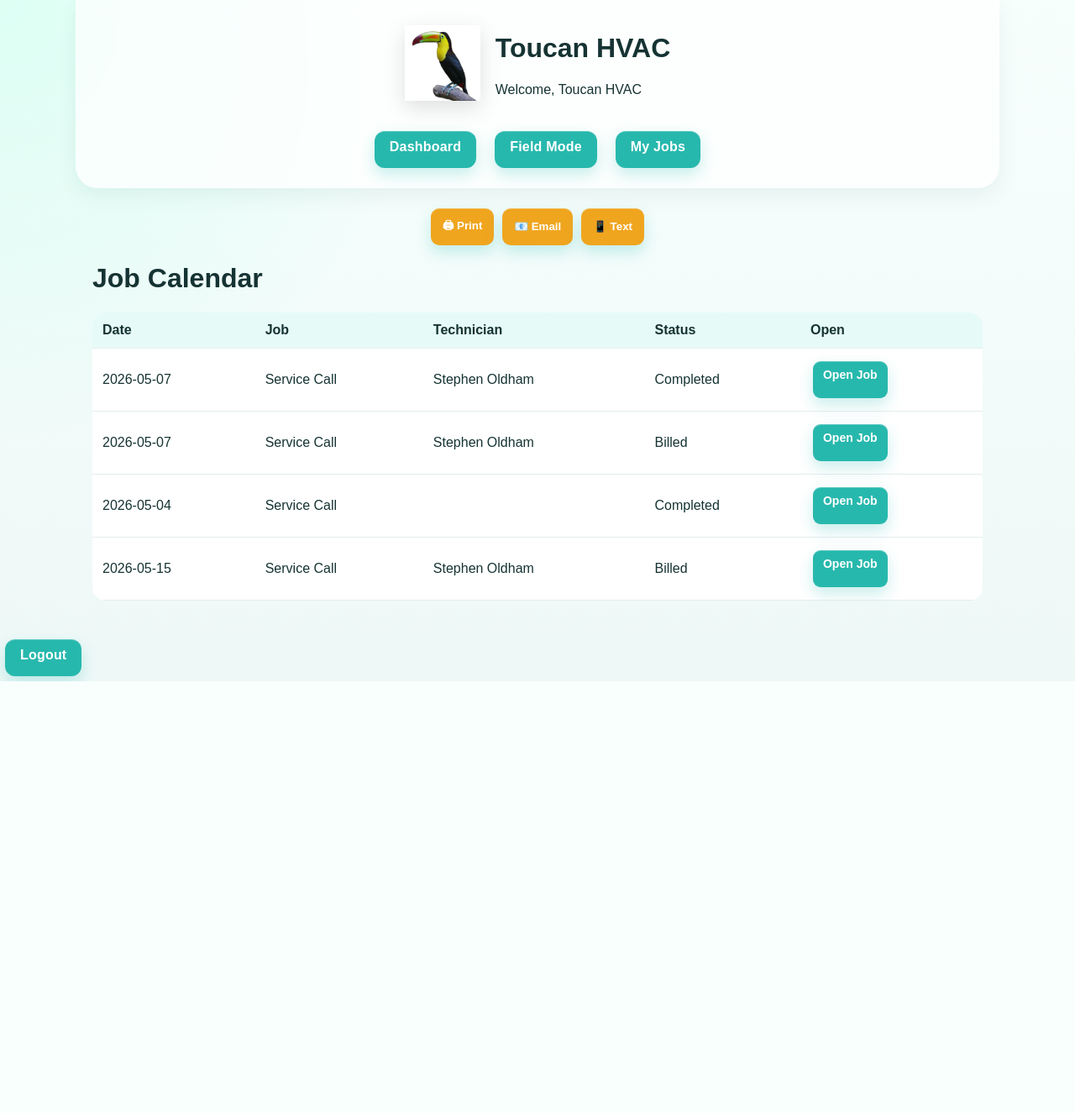
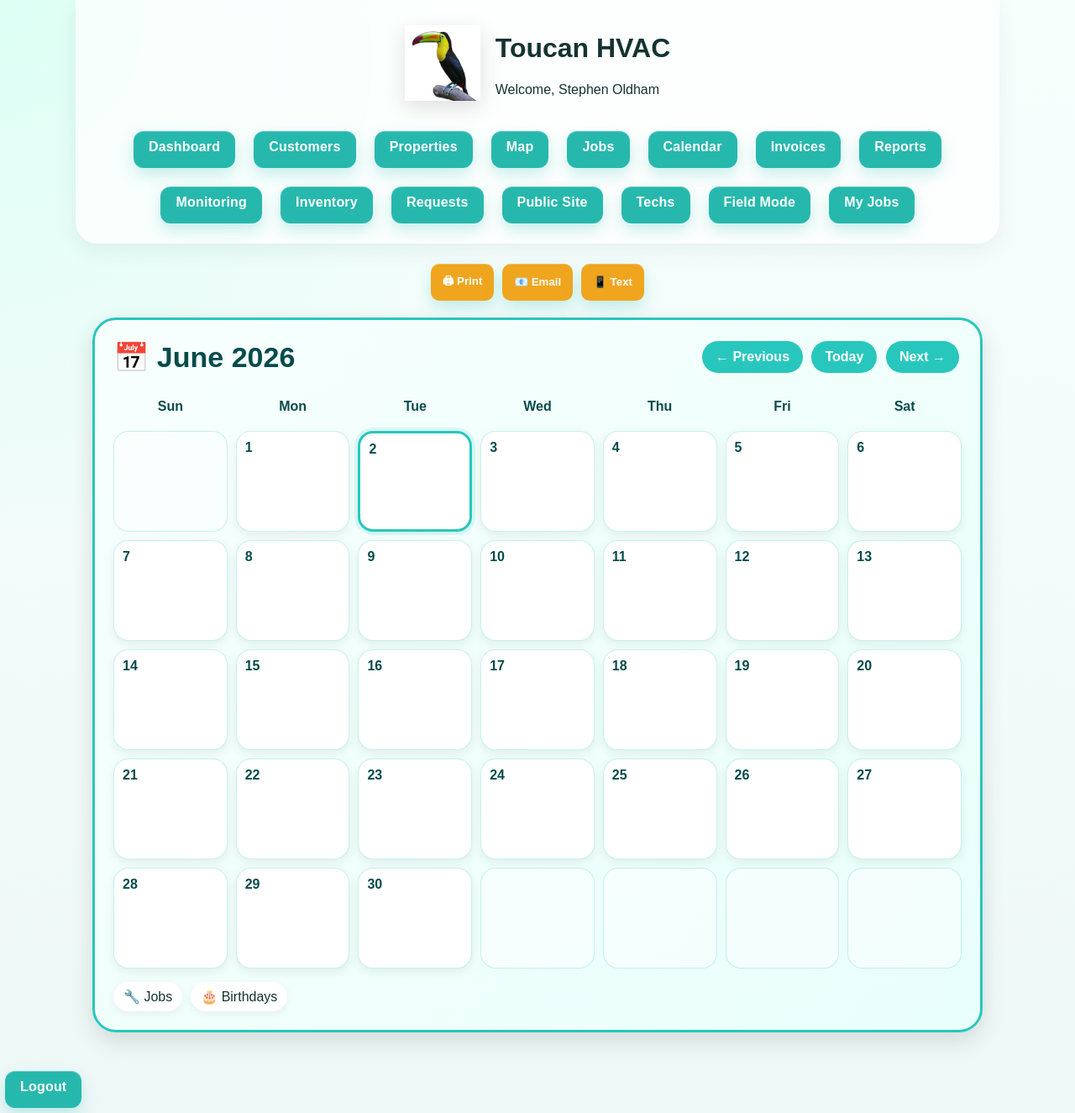
Before and after one commit to mroldham/toucan-hvac, a Flask app: page /calendar in a window 1280 px wide. Shown: the whole page at 84% size. Before the commit the page ends 811 px from the top, so only its background shows below. Run offline with Flask 3, Linux system fonts and the light colour scheme; a user stored in the database is signed in; data comes from the database, SQL or seed files in the repository.

Commit message:
Install pretty wall calendar

```diff
--- a/app.py
+++ b/app.py
@@ -993,11 +993,112 @@ def new_service_job():
 
 
 
+
 @app.route("/calendar")
 @login_required
 def calendar_view():
-    jobs = ServiceJob.query.all()
-    return render_template("calendar.html", jobs=jobs)
+    import calendar as pycal
+    from datetime import datetime, date
+
+    user = current_user()
+    today = date.today()
+
+    month = request.args.get("month", default=today.month, type=int)
+    year = request.args.get("year", default=today.year, type=int)
+
+    if month < 1:
+        month = 12
+        year -= 1
+    if month > 12:
+        month = 1
+        year += 1
+
+    prev_month = month - 1
+    prev_year = year
+    if prev_month < 1:
+        prev_month = 12
+        prev_year -= 1
+
+    next_month = month + 1
+    next_year = year
+    if next_month > 12:
+        next_month = 1
+        next_year += 1
+
+    cal = pycal.Calendar(firstweekday=6)
+    weeks = cal.monthdayscalendar(year, month)
+    events = {day: [] for week in weeks for day in week if day}
+
+    def parse_date(value):
+        if not value:
+            return None
+        if isinstance(value, datetime):
+            return value.date()
+        if isinstance(value, date):
+            return value
+        value = str(value).strip()
+        for fmt in ("%Y-%m-%d", "%m/%d/%Y", "%m-%d-%Y", "%Y-%m-%d %H:%M:%S"):
+            try:
+                return datetime.strptime(value[:19], fmt).date()
+            except Exception:
+                pass
+        return None
+
+    try:
+        jobs = ServiceJob.query.all()
+        for job in jobs:
+            job_date = None
+            for field in ["scheduled_date", "date", "service_date", "created_at"]:
+                job_date = parse_date(getattr(job, field, None))
+                if job_date:
+                    break
+
+            if job_date and job_date.year == year and job_date.month == month:
+                title = (
+                    getattr(job, "title", None)
+                    or getattr(job, "job_name", None)
+                    or getattr(job, "service_type", None)
+                    or getattr(job, "problem", None)
+                    or "Service Job"
+                )
+                events.setdefault(job_date.day, []).append({
+                    "type": "job",
+                    "label": "🔧 " + str(title),
+                    "link": "/service-jobs/" + str(job.id)
+                })
+    except Exception as e:
+        print("Calendar jobs error:", e)
+
+    try:
+        for c in Customer.query.all():
+            bday = parse_date(getattr(c, "birthday", None))
+            if bday and bday.month == month:
+                name = (str(getattr(c, "first_name", "") or "") + " " + str(getattr(c, "last_name", "") or "")).strip()
+                events.setdefault(bday.day, []).append({
+                    "type": "birthday",
+                    "label": "🎂 " + name,
+                    "link": "/customers/" + str(c.id)
+                })
+    except Exception as e:
+        print("Calendar birthday error:", e)
+
+    month_name = pycal.month_name[month]
+
+    return render_template(
+        "calendar.html",
+        user=user,
+        current_user=user,
+        weeks=weeks,
+        events=events,
+        month=month,
+        year=year,
+        month_name=month_name,
+        today=today,
+        prev_month=prev_month,
+        prev_year=prev_year,
+        next_month=next_month,
+        next_year=next_year
+    )
 
 
 @app.route("/service-jobs/<int:job_id>")
--- a/templates/calendar.html
+++ b/templates/calendar.html
@@ -1,25 +1,65 @@
+
 {% extends "base.html" %}
 {% block content %}
 
-<h1>Job Calendar</h1>
+<style>
+.calendar-wrap{background:linear-gradient(135deg,#f7fffd,#e9fffb);border:3px solid #28c7bd;border-radius:28px;padding:22px;box-shadow:0 10px 28px rgba(0,0,0,.12);}
+.calendar-header{display:flex;justify-content:space-between;align-items:center;gap:12px;flex-wrap:wrap;margin-bottom:18px;}
+.calendar-title{font-size:34px;font-weight:800;color:#064b4b;margin:0;}
+.calendar-nav a{background:#28c7bd;color:white;text-decoration:none;border-radius:999px;padding:10px 16px;font-weight:bold;display:inline-block;margin:3px;}
+.calendar-grid{display:grid;grid-template-columns:repeat(7,1fr);gap:10px;}
+.day-name{text-align:center;font-weight:bold;color:#064b4b;padding:10px;}
+.calendar-day{min-height:120px;background:white;border-radius:18px;padding:10px;box-shadow:0 4px 12px rgba(0,0,0,.07);border:1px solid rgba(40,199,189,.25);}
+.calendar-day.empty{background:rgba(255,255,255,.45);box-shadow:none;}
+.calendar-day.today{border:3px solid #28c7bd;box-shadow:0 0 0 4px rgba(40,199,189,.15);}
+.day-number{font-weight:bold;color:#064b4b;margin-bottom:8px;}
+.event{display:block;text-decoration:none;color:#123;border-radius:12px;padding:6px 8px;font-size:13px;margin-bottom:6px;line-height:1.25;}
+.event.job{background:#e9fffb;border-left:5px solid #28c7bd;}
+.event.birthday{background:#fff4d8;border-left:5px solid #e0a800;}
+.legend{margin-top:16px;display:flex;gap:10px;flex-wrap:wrap;}
+.legend span{background:white;padding:8px 12px;border-radius:999px;box-shadow:0 3px 10px rgba(0,0,0,.06);}
+@media(max-width:800px){.calendar-grid{gap:5px}.calendar-day{min-height:95px;padding:7px}.calendar-title{font-size:26px}.event{font-size:11px;padding:5px}}
+</style>
 
-<table class="table">
-  <tr>
-    <th>Date</th>
-    <th>Job</th>
-    <th>Technician</th>
-    <th>Status</th><th>Open</th>
-  </tr>
+<div class="calendar-wrap">
+  <div class="calendar-header">
+    <h1 class="calendar-title">📅 {{ month_name }} {{ year }}</h1>
+    <div class="calendar-nav">
+      <a href="/calendar?month={{ prev_month }}&year={{ prev_year }}">← Previous</a>
+      <a href="/calendar">Today</a>
+      <a href="/calendar?month={{ next_month }}&year={{ next_year }}">Next →</a>
+    </div>
+  </div>
 
-  {% for job in jobs %}
-  <tr>
-    <td>{{ job.scheduled_date }}</td>
-    <td>{{ job.description }}</td>
-    <td>{{ job.technician }}</td>
-    <td>{{ job.status }}</td><td><a class="action-btn" href="/service-jobs/{{ job.id }}">Open Job</a></td>
-  </tr>
-  {% endfor %}
+  <div class="calendar-grid">
+    <div class="day-name">Sun</div>
+    <div class="day-name">Mon</div>
+    <div class="day-name">Tue</div>
+    <div class="day-name">Wed</div>
+    <div class="day-name">Thu</div>
+    <div class="day-name">Fri</div>
+    <div class="day-name">Sat</div>
 
-</table>
+    {% for week in weeks %}
+      {% for day in week %}
+        {% if day == 0 %}
+          <div class="calendar-day empty"></div>
+        {% else %}
+          <div class="calendar-day {% if today.day == day and today.month == month and today.year == year %}today{% endif %}">
+            <div class="day-number">{{ day }}</div>
+            {% for e in events.get(day, []) %}
+              <a class="event {{ e.type }}" href="{{ e.link }}">{{ e.label }}</a>
+            {% endfor %}
+          </div>
+        {% endif %}
+      {% endfor %}
+    {% endfor %}
+  </div>
+
+  <div class="legend">
+    <span>🔧 Jobs</span>
+    <span>🎂 Birthdays</span>
+  </div>
+</div>
 
 {% endblock %}
```
